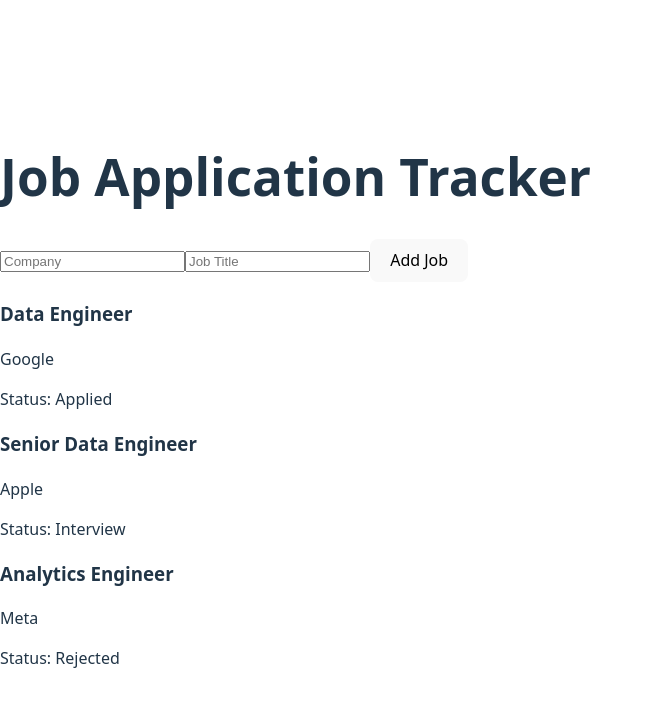
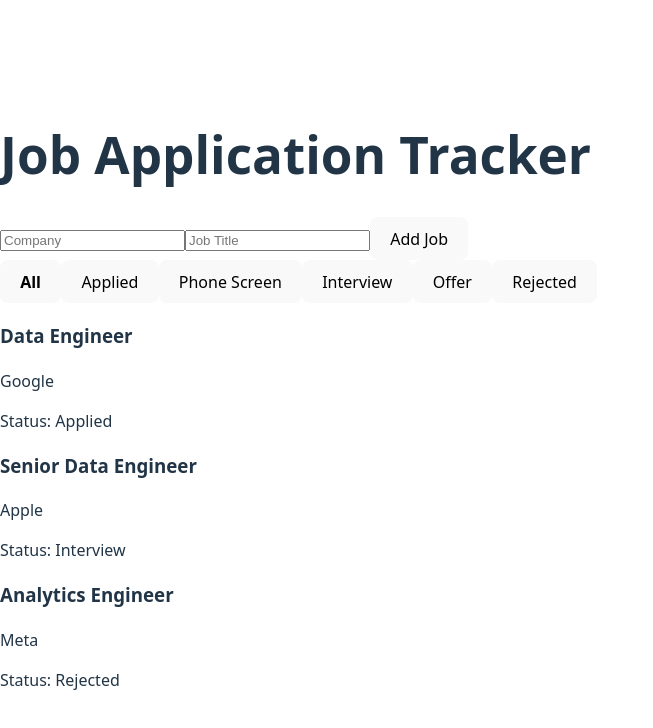
Before and after one commit to condailey/job-tracker, a React app in the folder frontend/: page / in a window 1280 px wide. Shown: the top 728 px of the page, without its empty margins (0-653 px from the left). Built offline with nearby package versions, Linux system fonts and the light colour scheme; the HTML template or start-up script is replaced by a standard one.

Commit message:
Wire up StatusFilter and JobForm in App

```diff
--- a/frontend/src/App.jsx
+++ b/frontend/src/App.jsx
@@ -1,6 +1,7 @@
 import { useState } from 'react'
 import JobList from './components/JobList'
 import JobForm from './components/JobForm'
+import StatusFilter from './components/StatusFilter'
 
 const fakeJobs = [
   { id: 1, company: "Google", title: "Data Engineer", status: "Applied"},
@@ -10,15 +11,22 @@ const fakeJobs = [
 
 function App() {
   const [jobs, setJobs] = useState(fakeJobs)
+  const [filter, setFilter] = useState("All")
 
   function addJob(newJob) {
     setJobs([...jobs, { ...newJob, id: jobs.length + 1}])
   }
+
+  const filteredJobs = filter === "All"
+    ? jobs
+    : jobs.filter(job => job.status === filter)
+
   return (
     <div>
       <h1>Job Application Tracker</h1>
       <JobForm onAdd={addJob} />
-      <JobList jobs={jobs} />
+      <StatusFilter current ={filter} onFilter={setFilter} />
+      <JobList jobs={filteredJobs} />
     </div>
   )
 }
```
